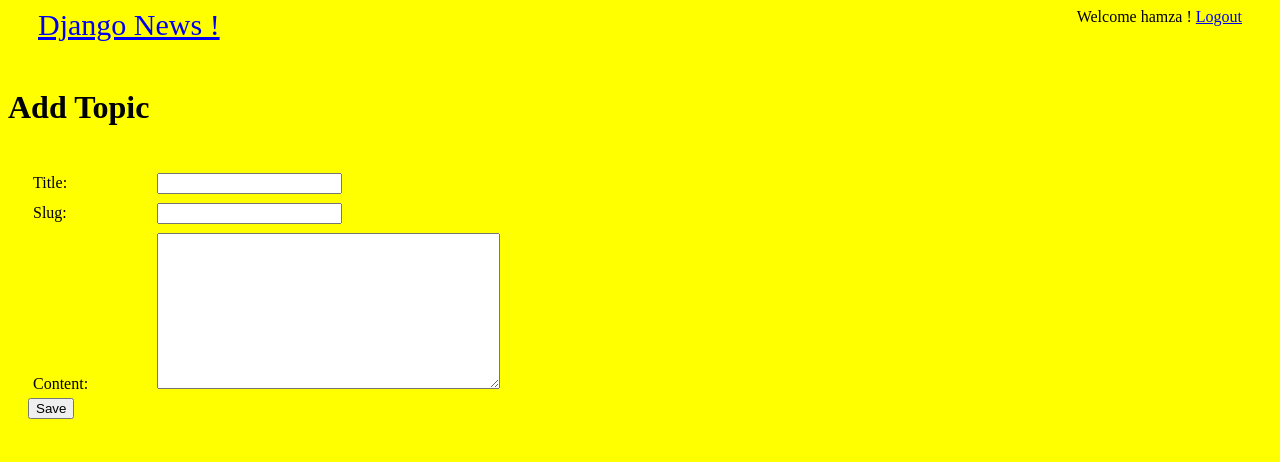
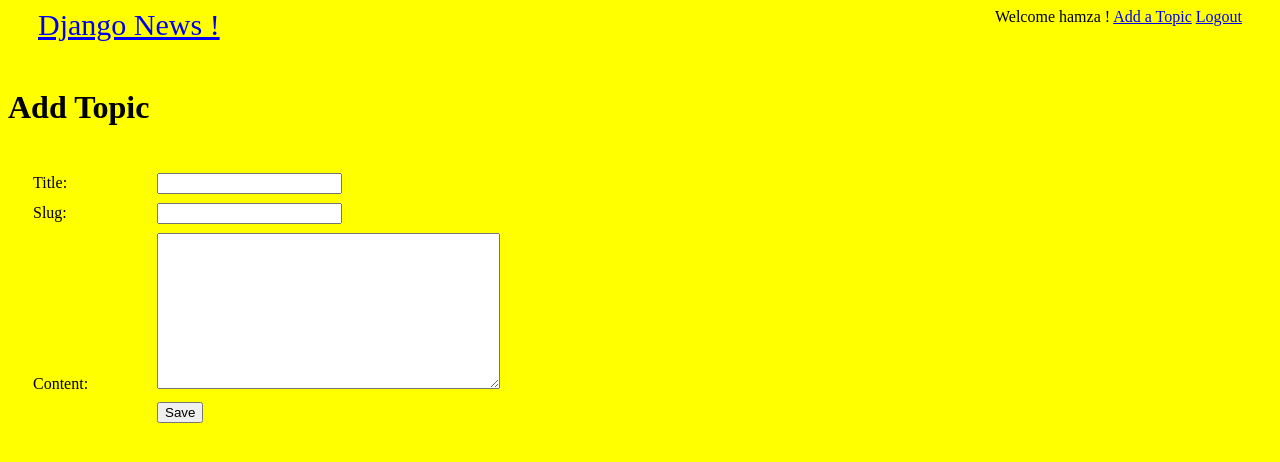
Before and after one commit to elhamza9/django-news, a Django app: page /topics/new in a window 1280 px wide. Shown: the top 462 px of the page. Run offline with Django 3.2, Linux system fonts and the light colour scheme; a user stored in the database is signed in.

Commit message:
Add Link in header to Topic form

```diff
--- a/djangonews/djangonews/templates/base.html
+++ b/djangonews/djangonews/templates/base.html
@@ -13,6 +13,7 @@
             <div class="profile">
                 {% if user.is_authenticated %}
                     <span>Welcome {{ user.get_username }} ! </span>
+                    <a href="{% url 'add_topic' %}">Add a Topic</a>
                     <a href="{% url 'user_logout' %}">Logout</a>
                 {% else %}
                     <a href="{% url 'user_login' %}">Login</a>
--- a/djangonews/djangonews/templates/topics/form.html
+++ b/djangonews/djangonews/templates/topics/form.html
@@ -17,7 +17,8 @@
                 {{ field }}
             </div>
         {% endfor %}
-            <div>
+            <div class="field">
+                <label></label>
                 <button type="submit">Save</button>
             </li>
     </form>
```
